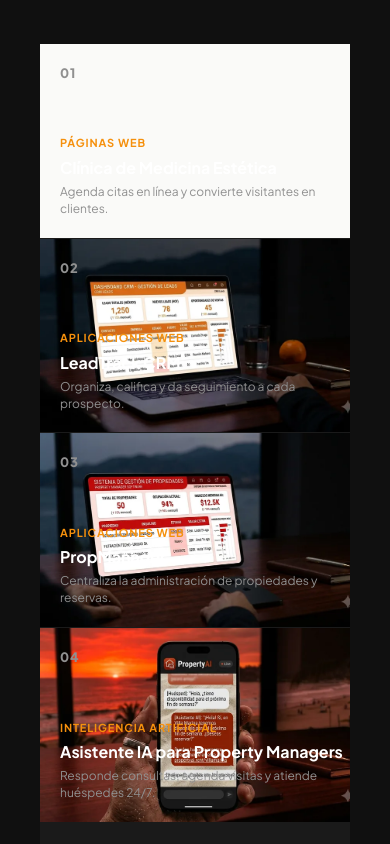
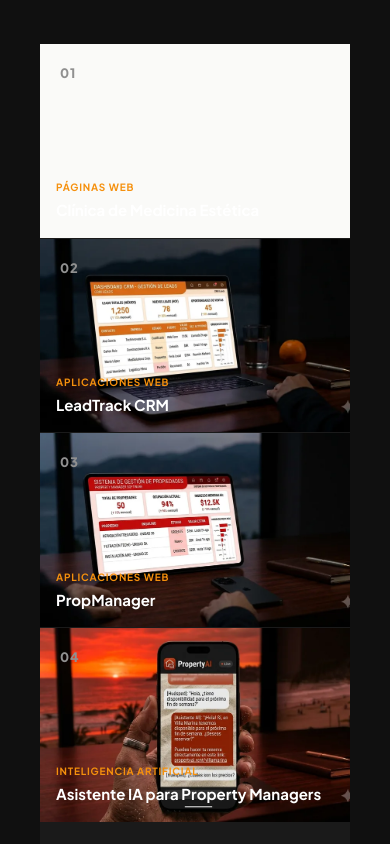
Before and after one commit to dc-crypto/diego-landing, a Next.js app: page / in a window 390 px wide. Shown: the part 7140-7984 px from the top of the page. Built offline with nearby package versions, Linux system fonts and the light colour scheme; grey boxes are pictures that could not be loaded.

Commit message:
Simplify portfolio card hover - title and category only
Co-Authored-By: Claude Sonnet 4.6 <noreply@anthropic.com>

```diff
--- a/app/page.tsx
+++ b/app/page.tsx
@@ -766,18 +766,16 @@ function Portfolio() {
                     : <img src={item.img} alt={item.title} style={{ position: "absolute", inset: 0, width: "100%", height: "100%", objectFit: "cover", transition: "transform 0.6s ease" }} loading="lazy" />
                   }
                   <div style={{ position: "absolute", top: "20px", left: "20px", fontFamily: font, fontWeight: 800, fontSize: "13px", color: C.color, letterSpacing: "0.06em" }}>{item.n}</div>
-                  <div className="port-ov" style={{ position: "absolute", inset: 0, backgroundColor: `rgba(${C.baseRgb},0.92)`, display: "flex", flexDirection: "column", alignItems: "center", justifyContent: "center", gap: "10px", opacity: 0, transition: "opacity 0.3s ease" }}>
-                    <span style={{ fontFamily: font, fontSize: "11px", fontWeight: 700, color: "rgba(255,255,255,0.8)", letterSpacing: "0.12em", textTransform: "uppercase" }}>{item.cat}</span>
-                    <h3 style={{ fontFamily: font, fontWeight: 800, fontSize: "22px", color: C.white, margin: 0, textAlign: "center", padding: "0 24px", letterSpacing: "-0.02em" }}>{item.title}</h3>
-                    <p style={{ fontFamily: font, fontSize: "13px", color: "rgba(255,255,255,0.85)", margin: 0, textAlign: "center", padding: "0 28px", lineHeight: 1.5 }}>{item.desc}</p>
-                    <div style={{ width: "40px", height: "40px", borderRadius: "50%", border: "2px solid rgba(255,255,255,0.5)", display: "flex", alignItems: "center", justifyContent: "center", marginTop: "4px" }}>
+                  <div className="port-ov" style={{ position: "absolute", inset: 0, backgroundColor: `rgba(${C.baseRgb},0.92)`, display: "flex", flexDirection: "column", alignItems: "center", justifyContent: "center", gap: "12px", opacity: 0, transition: "opacity 0.3s ease" }}>
+                    <span style={{ fontFamily: font, fontSize: "11px", fontWeight: 700, color: "rgba(255,255,255,0.75)", letterSpacing: "0.12em", textTransform: "uppercase" }}>{item.cat}</span>
+                    <h3 style={{ fontFamily: font, fontWeight: 800, fontSize: "clamp(18px,2.5vw,26px)", color: C.white, margin: 0, textAlign: "center", padding: "0 20px", letterSpacing: "-0.02em", lineHeight: 1.2 }}>{item.title}</h3>
+                    <div style={{ width: "40px", height: "40px", borderRadius: "50%", border: "2px solid rgba(255,255,255,0.5)", display: "flex", alignItems: "center", justifyContent: "center" }}>
                       <svg width="16" height="16" viewBox="0 0 24 24" fill="none" stroke="white" strokeWidth="2.5"><path d="M7 17L17 7M7 7h10v10"/></svg>
                     </div>
                   </div>
-                  <div style={{ position: "absolute", bottom: "20px", left: "20px" }}>
-                    <span style={{ fontFamily: font, fontSize: "11px", fontWeight: 700, color: C.base, letterSpacing: "0.08em", textTransform: "uppercase", display: "block", marginBottom: "4px" }}>{item.cat}</span>
-                    <h3 style={{ fontFamily: font, fontWeight: 700, fontSize: "16px", color: C.white, margin: 0 }}>{item.title}</h3>
-                    <p style={{ fontFamily: font, fontSize: "12px", color: C.color, margin: "4px 0 0 0", lineHeight: 1.4, maxWidth: "260px" }}>{item.desc}</p>
+                  <div style={{ position: "absolute", bottom: "16px", left: "16px" }}>
+                    <span style={{ fontFamily: font, fontSize: "10px", fontWeight: 700, color: C.base, letterSpacing: "0.08em", textTransform: "uppercase", display: "block", marginBottom: "4px" }}>{item.cat}</span>
+                    <h3 style={{ fontFamily: font, fontWeight: 700, fontSize: "15px", color: C.white, margin: 0 }}>{item.title}</h3>
                   </div>
                 </a>
               ) : (
@@ -789,18 +787,16 @@ function Portfolio() {
                     : <img src={item.img} alt={item.title} style={{ position: "absolute", inset: 0, width: "100%", height: "100%", objectFit: "cover", transition: "transform 0.6s ease" }} loading="lazy" />
                   }
                   <div style={{ position: "absolute", top: "20px", left: "20px", fontFamily: font, fontWeight: 800, fontSize: "13px", color: C.color, letterSpacing: "0.06em" }}>{item.n}</div>
-                  <div className="port-ov" style={{ position: "absolute", inset: 0, backgroundColor: `rgba(${C.baseRgb},0.92)`, display: "flex", flexDirection: "column", alignItems: "center", justifyContent: "center", gap: "10px", opacity: 0, transition: "opacity 0.3s ease" }}>
-                    <span style={{ fontFamily: font, fontSize: "11px", fontWeight: 700, color: "rgba(255,255,255,0.8)", letterSpacing: "0.12em", textTransform: "uppercase" }}>{item.cat}</span>
-                    <h3 style={{ fontFamily: font, fontWeight: 800, fontSize: "22px", color: C.white, margin: 0, textAlign: "center", padding: "0 24px", letterSpacing: "-0.02em" }}>{item.title}</h3>
-                    <p style={{ fontFamily: font, fontSize: "13px", color: "rgba(255,255,255,0.85)", margin: 0, textAlign: "center", padding: "0 28px", lineHeight: 1.5 }}>{item.desc}</p>
-                    <div style={{ width: "40px", height: "40px", borderRadius: "50%", border: "2px solid rgba(255,255,255,0.5)", display: "flex", alignItems: "center", justifyContent: "center", marginTop: "4px" }}>
+                  <div className="port-ov" style={{ position: "absolute", inset: 0, backgroundColor: `rgba(${C.baseRgb},0.92)`, display: "flex", flexDirection: "column", alignItems: "center", justifyContent: "center", gap: "12px", opacity: 0, transition: "opacity 0.3s ease" }}>
+                    <span style={{ fontFamily: font, fontSize: "11px", fontWeight: 700, color: "rgba(255,255,255,0.75)", letterSpacing: "0.12em", textTransform: "uppercase" }}>{item.cat}</span>
+                    <h3 style={{ fontFamily: font, fontWeight: 800, fontSize: "clamp(18px,2.5vw,26px)", color: C.white, margin: 0, textAlign: "center", padding: "0 20px", letterSpacing: "-0.02em", lineHeight: 1.2 }}>{item.title}</h3>
+                    <div style={{ width: "40px", height: "40px", borderRadius: "50%", border: "2px solid rgba(255,255,255,0.5)", display: "flex", alignItems: "center", justifyContent: "center" }}>
                       <svg width="16" height="16" viewBox="0 0 24 24" fill="none" stroke="white" strokeWidth="2.5"><path d="M7 17L17 7M7 7h10v10"/></svg>
                     </div>
                   </div>
-                  <div style={{ position: "absolute", bottom: "20px", left: "20px" }}>
-                    <span style={{ fontFamily: font, fontSize: "11px", fontWeight: 700, color: C.base, letterSpacing: "0.08em", textTransform: "uppercase", display: "block", marginBottom: "4px" }}>{item.cat}</span>
-                    <h3 style={{ fontFamily: font, fontWeight: 700, fontSize: "16px", color: C.white, margin: 0 }}>{item.title}</h3>
-                    <p style={{ fontFamily: font, fontSize: "12px", color: C.color, margin: "4px 0 0 0", lineHeight: 1.4, maxWidth: "260px" }}>{item.desc}</p>
+                  <div style={{ position: "absolute", bottom: "16px", left: "16px" }}>
+                    <span style={{ fontFamily: font, fontSize: "10px", fontWeight: 700, color: C.base, letterSpacing: "0.08em", textTransform: "uppercase", display: "block", marginBottom: "4px" }}>{item.cat}</span>
+                    <h3 style={{ fontFamily: font, fontWeight: 700, fontSize: "15px", color: C.white, margin: 0 }}>{item.title}</h3>
                   </div>
                 </div>
               )}
```
